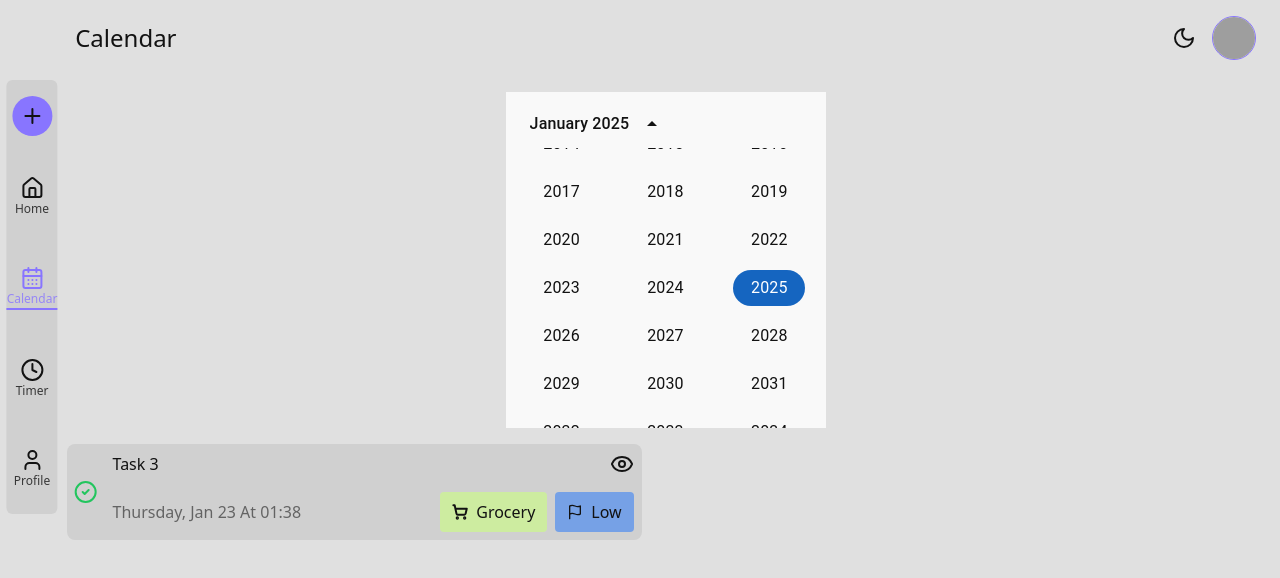
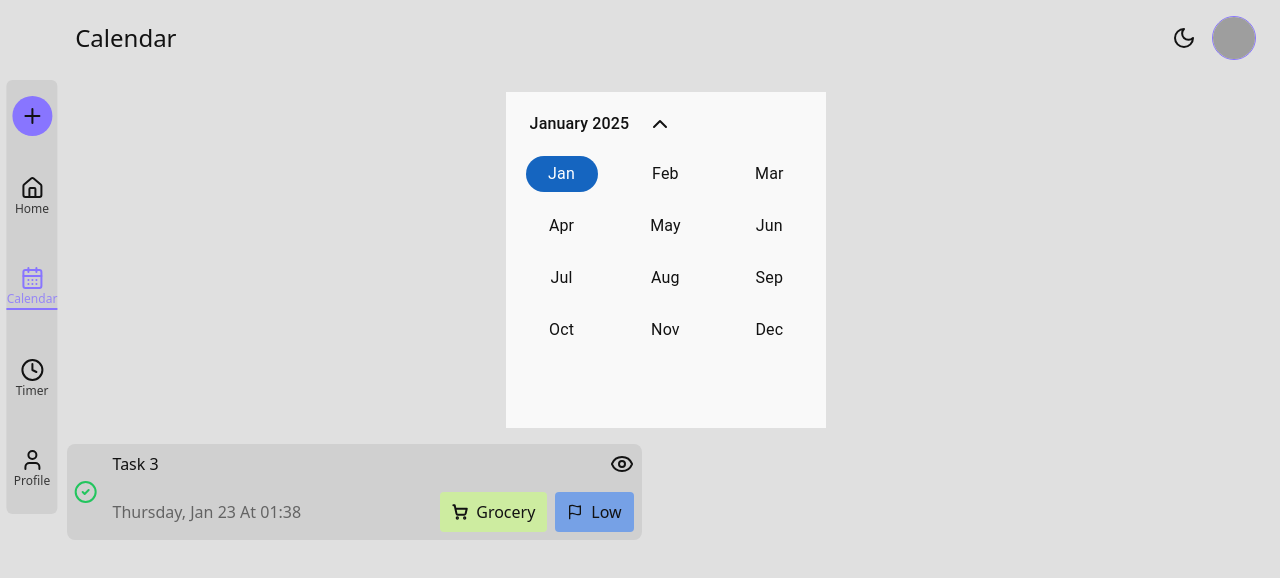
Before and after one commit to SaadiaEl08/to-do-list, a React (Vite) app in the folder frontend/: page /calendar in a window 1280 px wide. Both pictures are taken after a click on the button 672 px from the left and 124 px from the top of the page. Shown: the top 578 px of the page. Built offline with nearby package versions, Linux system fonts and the light colour scheme; grey boxes are pictures that could not be loaded.

Commit message:
feat(CalendarComponent): add view switching functionality with icons

```diff
--- a/frontend/src/components/CalendarComponent.jsx
+++ b/frontend/src/components/CalendarComponent.jsx
@@ -5,11 +5,24 @@ import { DateCalendar } from "@mui/x-date-pickers/DateCalendar";
 import { useSelector } from "react-redux";
 import Badge from "@mui/material/Badge";
 import { PickersDay } from "@mui/x-date-pickers";
+import { useState } from "react";
+import { IconButton } from "@mui/material";
+import { ChevronDown, ChevronUp } from "lucide-react";
 
-export default function DateCalendarViews({selectedDay, setSelectedDay}) {
+export default function DateCalendarViews({ selectedDay, setSelectedDay }) {
   const tasks = useSelector((state) => state.tasks);
   const highlightedDays =
     tasks.map((task) => task.date.format("YYYY-MM-DD")) || [];
+  // State to explicitly manage the current view
+  const [currentView, setCurrentView] = useState("day");
+  const handleViewChange = () => {
+    // Update the current view
+    currentView === "day"
+      ? setCurrentView("month")
+      : currentView === "month"
+      ? setCurrentView("year")
+      : setCurrentView("day");
+  };
   const ServerDay = ({ ...props }) => {
     const { highlightedDays = [], day, outsideCurrentMonth, ...other } = props;
     const isHighlighted = highlightedDays.includes(day.format("YYYY-MM-DD"));
@@ -27,12 +40,31 @@ export default function DateCalendarViews({selectedDay, setSelectedDay}) {
       </Badge>
     );
   };
+  const ServeArrow = ({ ...props }) => {
+    return (
+      <IconButton sx={props.sx}>
+        {currentView === "day" && (
+          <span className="material-symbols-outlined">
+            <ChevronDown />{" "}
+          </span>
+        )}
+
+        {(currentView === "month" || currentView === "year") && (
+          <span className="material-symbols-outlined">
+            <ChevronUp />{" "}
+          </span>
+        )}
+      </IconButton>
+    );
+  };
   return (
     <LocalizationProvider dateAdapter={AdapterDayjs}>
       <DateCalendar
         value={selectedDay}
         onChange={(newValue) => setSelectedDay(newValue)}
         views={["year", "month", "day"]}
+        view={currentView}
+        onViewChange={handleViewChange}
         showDaysOutsideCurrentMonth={true}
         style={{
           backgroundColor: "var(--popover)",
@@ -41,6 +73,7 @@ export default function DateCalendarViews({selectedDay, setSelectedDay}) {
         }}
         slots={{
           day: ServerDay,
+          switchViewIcon: ServeArrow,
         }}
         slotProps={{
           day: {
```
